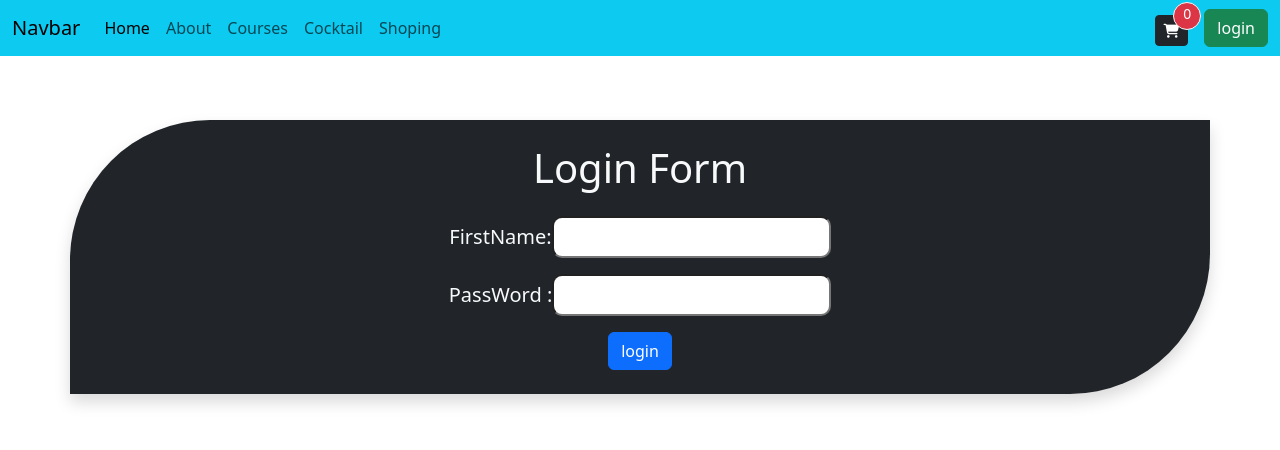
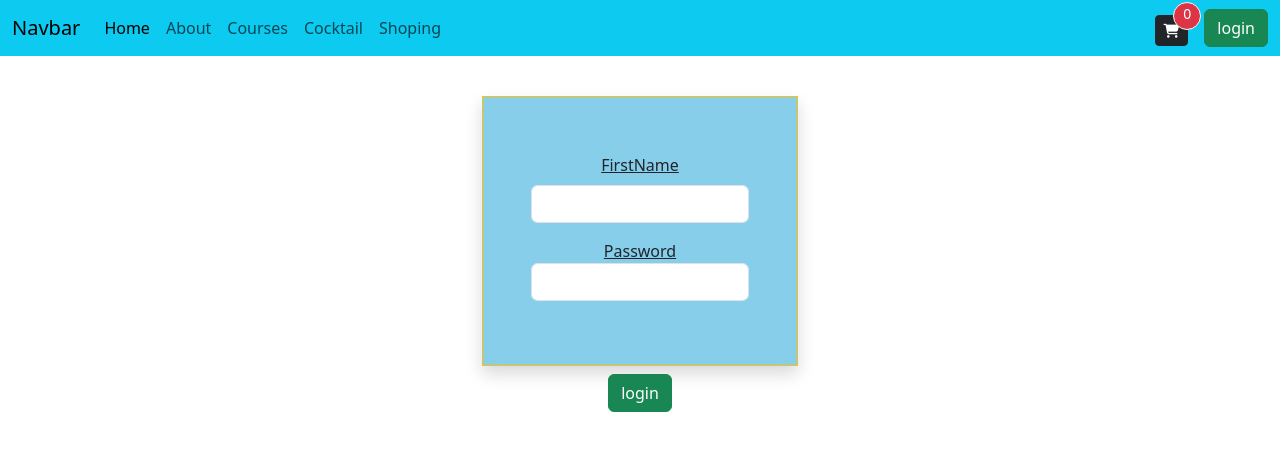
Before and after one commit to Tahidali/myreact, a React (Create React App) app: page /Courses in a window 1280 px wide. Shown: the top 450 px of the page. Built offline with nearby package versions, Linux system fonts and the light colour scheme.

Commit message:
React Router

```diff
--- a/src/App.js
+++ b/src/App.js
@@ -1,6 +1,6 @@
 import React, { createContext, useContext, useState } from 'react'
 import Navbar from './Component/Navbar'
-import { Routes,Route} from 'react-router-dom/'
+import { Routes,Route, Router} from 'react-router-dom/'
 import Home from './Pages/Home'
 import About from './Pages/About'
 import Courses from './Pages/Courses'
@@ -14,7 +14,7 @@ import ShopingDetails from './Component/ShopingDetails'
 import PrivateRoute from './Component/PrivateRoute'
 import { Courselist } from './Courselist'
 import Carts from './Component/Carts'
-// import Fetch_api from './Component/Fetch_api'
+import Login from './Component/Login'
 
 
 export const AppDetail=createContext()
@@ -38,6 +38,7 @@ function App() {
     <Route path='/Shoping' element={<Shoping/>}></Route>
     <Route path='/ShopingDetails' element={<ShopingDetails/>}></Route>
     <Route path='/Carts' element={<Carts/>}></Route>
+    <Route path='/Login' element={<Login/>}></Route>
    </Routes>
    </AppDetail.Provider>
     {/* <Footer/> */}
--- /dev/null
+++ b/src/Component/Login.jsx
@@ -0,0 +1,25 @@
+import React, { useContext } from 'react'
+import Container from './Container'
+import { AppDetail } from '../App'
+import LoginButton from './LoginButton'
+
+function Login() {
+  const{setLogin}=useContext(AppDetail)
+  return (
+    <Container>
+      <div className="row d-flex justify-content-center m-2 ">
+        <div className="col-md-3 border border-warning shadow p-5  " style={{background:"skyblue"}}>
+          <label htmlFor="FirstName" className='m-2'><u> FirstName</u></label>
+          <input type="text "  className='form-control' />
+        <div className="my-3">
+        <label  htmlFor="Password"><u> Password </u></label>
+          <input  type="password" className='form-control ' />
+        </div>
+        </div>
+      </div>
+      <LoginButton/>
+    </Container>
+  )
+}
+
+export default Login
--- a/src/Component/LoginButton.jsx
+++ b/src/Component/LoginButton.jsx
@@ -1,27 +1,23 @@
 import React, { useContext } from 'react'
 import { AppDetail } from '../App'
+import { useNavigate } from 'react-router-dom';
 
 function LoginButton() {
   const{login,setLogin}=useContext(AppDetail)
-  return ( <div className='container py-4 mt-5 shadow bg-dark text-light fs-5  '  style={{border:"none",borderTopLeftRadius:"140px",borderBottomRightRadius:"140px",backgroundColor:'ButtonShadow'}}>
-      <h1>Login Form</h1>
-      <form action="" className='py-3 '>
-        <div className="col-md-3 w-100 mb-3">
-          <label htmlFor="">
-            FirstName:
-          </label>
-          <input type="text" className='w-25 p-1' style={{borderRadius:"10px"}}/>
-        </div>
-        <div className="col-md-3 w-100">
-          <label htmlFor="">
-            PassWord :
-          </label>
-          <input type="password"  className='w-25 p-1'style={{borderRadius:"10px"}} />
-        </div>
-        </form>
-      <button className='btn btn-primary ' onClick={()=>setLogin(true)}>login</button>
+    const navigate = useNavigate();
 
-    </div>
+    function userLogin() {
+      setLogin(true);
+      localStorage.setItem("Login", "true");
+      // you have this code here!
+      navigate("/Courses");
+    }
+
+
+  return ( <>
+  <button className='btn btn-success' onClick={userLogin}>login</button>
+
+  </>
   )
 }
 
--- a/src/Component/Navbar.jsx
+++ b/src/Component/Navbar.jsx
@@ -1,13 +1,23 @@
 import React, { useContext } from 'react'
-import { Link } from 'react-router-dom'
+import { Link, Navigate, useLocation, useNavigate } from 'react-router-dom'
 import CourseDetails from '../Pages/CourseDetails';
 import { AppDetail } from '../App';
 import Carts from './Carts';
+import LoginButton from './LoginButton';
 
 function Navbar() {
-  const {login,setLogin,Cart,setCart}=useContext(AppDetail)
+  const {login,setLogin,Cart}=useContext(AppDetail)
+  const pathname=useLocation()
+  const navigate=useNavigate()
 
-
+function logout(){
+  setLogin(false);
+  localStorage.removeItem("Login")
+  navigate("/Login")
+}
+if(pathname==="/Login"){
+  return null;
+}
   return (
 <nav className="navbar navbar-expand-lg bg-info">
   <div className="container-fluid">
@@ -44,8 +54,8 @@ function Navbar() {
       </span>
       </Link>
 
-      {login ? (<button className='btn btn-danger' onClick={()=>setLogin(false)}>logout</button>)
-        :(<button className='btn btn-success' onClick={()=>setLogin(true)}>login</button>)
+      {login ? (<button className='btn btn-danger' onClick={logout}>logout</button>)
+        :<LoginButton/>
       }
         </div>
     </div>
--- a/src/Component/PrivateRoute.jsx
+++ b/src/Component/PrivateRoute.jsx
@@ -1,19 +1,16 @@
-import React from 'react'
-import {useContext} from 'react'
-import {AppDetail} from "../App.js"
-import Container from "./Container"
-import LoginButton from './LoginButton'
+import React, { useContext } from 'react'
+import { Navigate } from 'react-router-dom'
+import { AppDetail } from '../App'
+import Container from './Container';
+import Login from './Login';
 
 function PrivateRoute({children}) {
-  const {login,setLogin}=useContext(AppDetail)
-
+  const {login}=useContext(AppDetail)
   if(login){
-    return children ;
+    return children;
   }
-  return (<Container>
-          <LoginButton/>
-        </Container>
-  )
+  return <Container>
+   <Login/>
+  </Container>
 }
-
 export default PrivateRoute
--- a/src/Pages/Courses.jsx
+++ b/src/Pages/Courses.jsx
@@ -21,7 +21,6 @@ function Courses() {
     }
 
   return (
-    <>
     <Container>
     <h3 className='text-center py-3'>Courses</h3>
     <div className="container">
@@ -48,8 +47,7 @@ function Courses() {
         </div>
     </div>
     </Container>
-    </>
-  )
+   )
 }
 
 export default Courses
```
